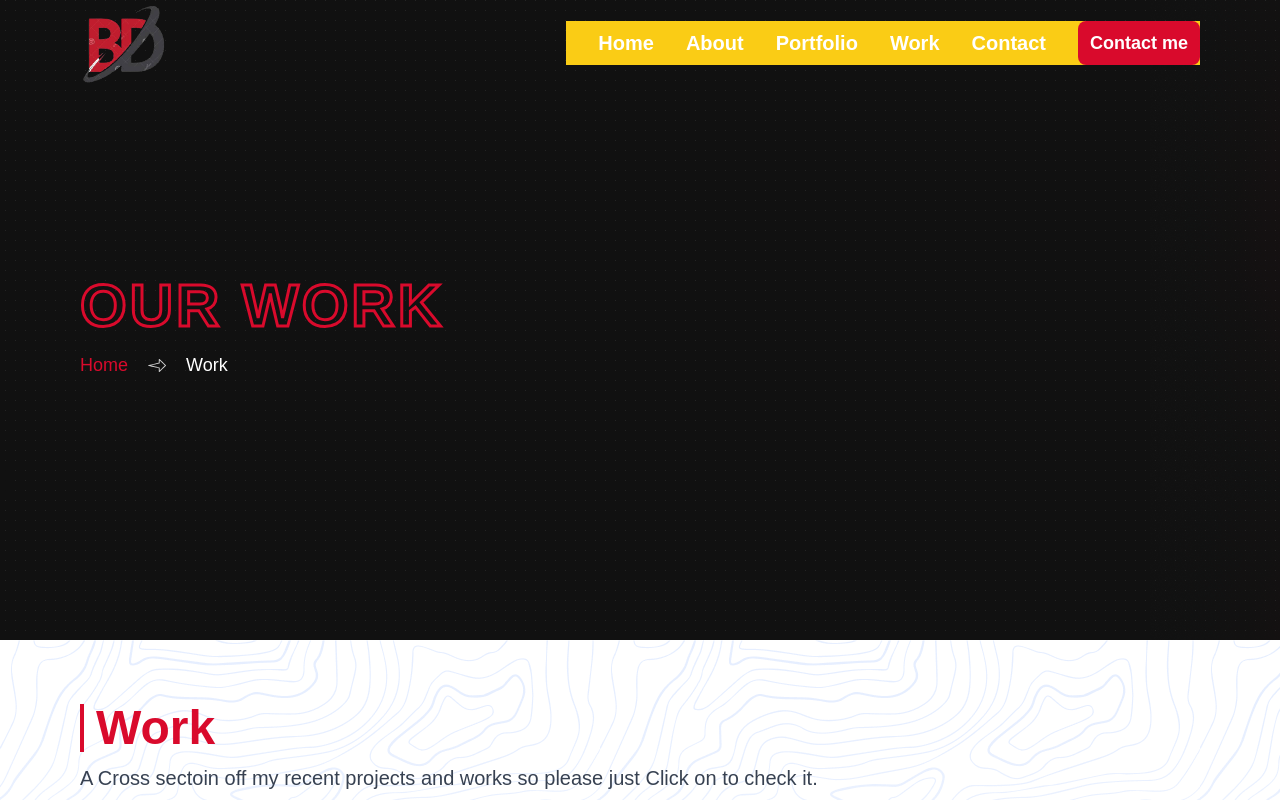
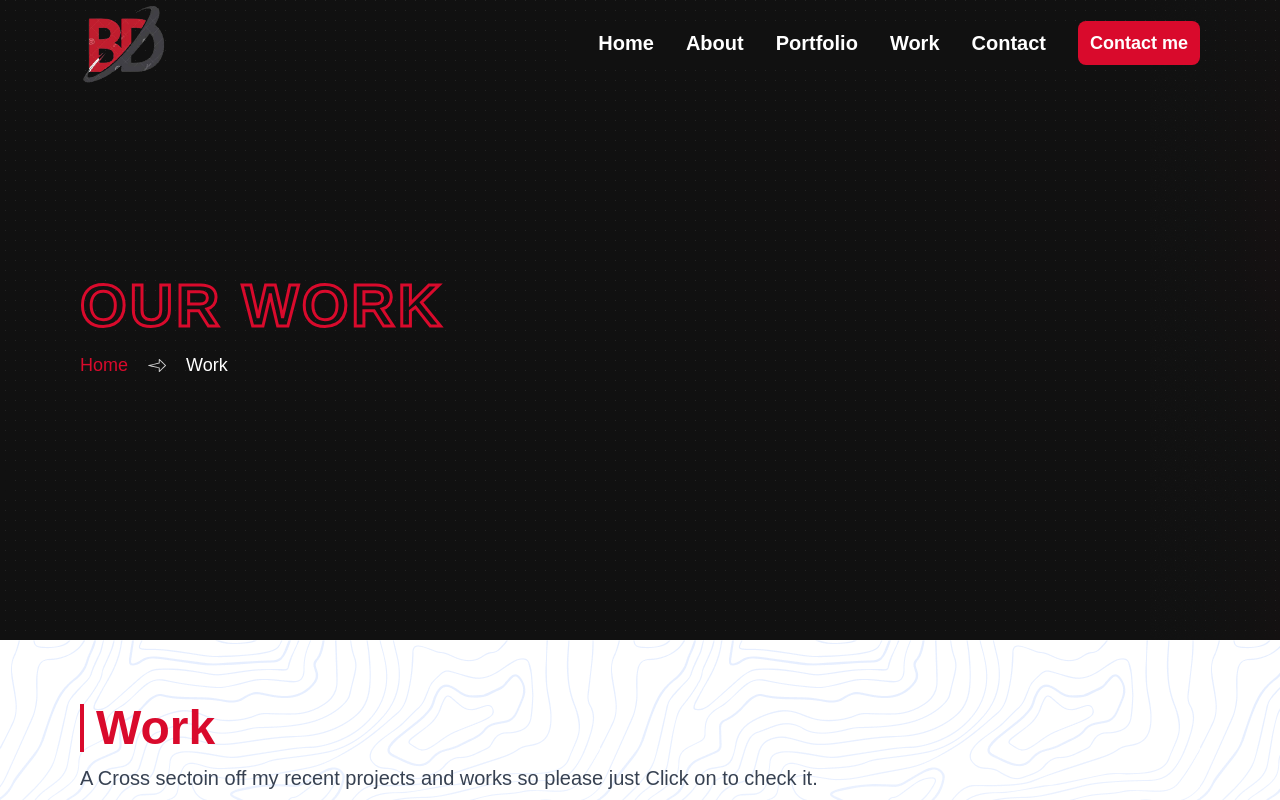
Before and after one commit to BasharatAliKing/Portfolio-On-Tailwind, a React (Create React App) app: page /Work in a window 1280 px wide. Shown: the top 800 px of the page. Built offline with nearby package versions, Linux system fonts and the light colour scheme.

Commit message:
data added

```diff
--- a/src/Components/Button.jsx
+++ b/src/Components/Button.jsx
@@ -3,7 +3,7 @@ import React from 'react'
 export default function button(props) {
   return (
     <>
-      <button className='btn px-3 py-2 rounded-lg text-lg font-semibold font-saira md:ml-8'>{props.btnname}</button>
+      <button className='btn px-3 py-2 mt-3 md:mt-0 rounded-lg text-lg font-semibold font-saira ml-8'>{props.btnname}</button>
     </>
   )
 }
--- a/src/Layouts/Navbar.jsx
+++ b/src/Layouts/Navbar.jsx
@@ -35,9 +35,9 @@ export default function Navbar() {
         <div className='text-xl absolute md:hidden right-8 top-6' onClick={()=>{setOpen(!Open)}}>
         <ion-icon name={Open ? "close":"menu"}></ion-icon>
         </div>
-         <ul className={`md:flex items-start bg-yellow-400 w-full md:items-center absolute md:z-auto z-50  left-0 md:w-auto md:static top-20 ${ Open ? 'top-20 opacity-100' : 'top-[-500px]'} `} >
+         <ul className={`md:flex items-start bg-black w-full md:items-center absolute md:z-auto z-50  left-0 md:w-auto md:static top-20 transition-all duration-500 ease-in py-10 md:py-0 ${ Open ? 'top-20 opacity-100' : 'top-[-500px]'} `} >
             {Links.map((link)=>(
-              <li key={link.name} className='ml-8 text-xl hover:duration-500 hover:text-red font-saira font-semibold'>
+              <li key={link.name} className='ml-8 mt-3 md:mt-0 text-xl hover:duration-500 hover:text-red font-saira font-semibold'>
                 <a href={link.link} >{link.name}</a></li>
             ))}
             <Button btnname="Contact me"/>
```
